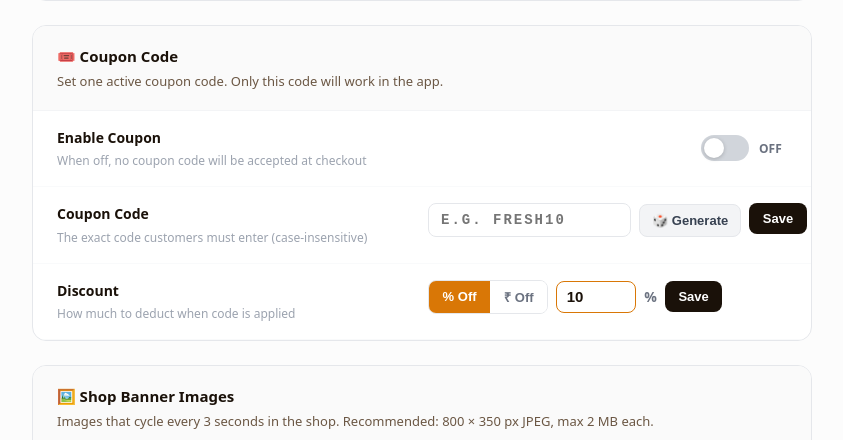
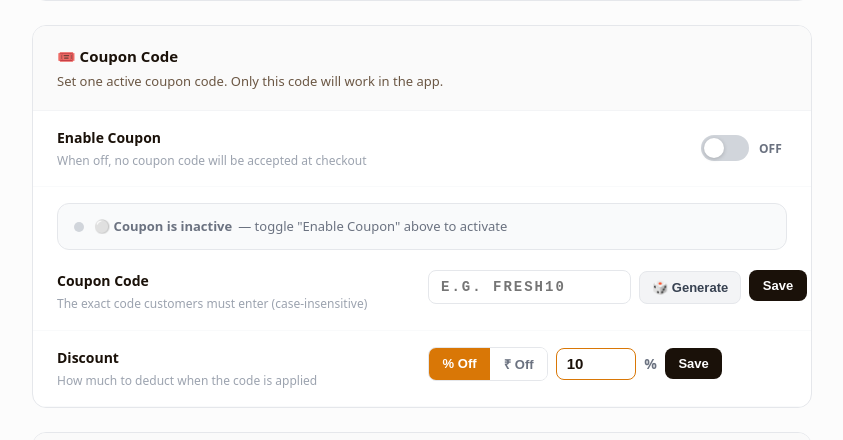
Before and after one commit to ironoutchaos-bot/chicken-shack, a Next.js app: page /admin/settings in a window 1280 px wide. Shown: the part 1027-1467 px from the top of the page, without its empty margins (218-1061 px from the left). Built offline with nearby package versions, Linux system fonts and the light colour scheme; no server answers; the database is empty.

Commit message:
Fix coupon apply (fresh fetch on click) + add live status indicator in admin

```diff
--- a/app/admin/settings/page.tsx
+++ b/app/admin/settings/page.tsx
@@ -203,6 +203,7 @@ export default function AdminSettingsPage() {
             code={settings.coupon_code}
             discountType={settings.coupon_discount_type}
             discountValue={settings.coupon_discount_value}
+            couponEnabled={settings.coupon_enabled}
             savingCode={saving === 'coupon_code'}
             savedCode={saved === 'coupon_code'}
             savingType={saving === 'coupon_discount_type'}
@@ -362,11 +363,11 @@ function TextRow({ label, description, placeholder, value, saving, saved, onSave
   )
 }
 
-function CouponRow({ code, discountType, discountValue,
+function CouponRow({ code, discountType, discountValue, couponEnabled,
   savingCode, savedCode, savingType, savedType, savingValue, savedValue,
   onSaveCode, onSaveType, onSaveValue,
 }: {
-  code: string; discountType: 'percent' | 'fixed'; discountValue: number
+  code: string; discountType: 'percent' | 'fixed'; discountValue: number; couponEnabled: boolean
   savingCode: boolean; savedCode: boolean
   savingType: boolean; savedType: boolean
   savingValue: boolean; savedValue: boolean
@@ -377,20 +378,75 @@ function CouponRow({ code, discountType, discountValue,
   const [draftCode,  setDraftCode]  = useState(code)
   const [draftType,  setDraftType]  = useState(discountType)
   const [draftValue, setDraftValue] = useState(discountValue)
-  useEffect(() => { setDraftCode(code) },          [code])
-  useEffect(() => { setDraftType(discountType) },  [discountType])
+  useEffect(() => { setDraftCode(code) },           [code])
+  useEffect(() => { setDraftType(discountType) },   [discountType])
   useEffect(() => { setDraftValue(discountValue) }, [discountValue])
 
   function generate() {
     const chars = 'ABCDEFGHJKLMNPQRSTUVWXYZ23456789'
-    const code = Array.from({ length: 8 }, () => chars[Math.floor(Math.random() * chars.length)]).join('')
-    setDraftCode(code)
+    const newCode = Array.from({ length: 8 }, () => chars[Math.floor(Math.random() * chars.length)]).join('')
+    setDraftCode(newCode)
   }
+
+  const isLive = couponEnabled && !!code
 
   return (
     <div style={{ display: 'flex', flexDirection: 'column', gap: 0 }}>
+
+      {/* ── Live status indicator ── */}
+      <div style={{
+        margin: '1rem 1.5rem 0',
+        padding: '0.75rem 1rem',
+        borderRadius: 12,
+        display: 'flex',
+        alignItems: 'center',
+        gap: 10,
+        background: isLive ? '#f0fdf4' : '#f9fafb',
+        border: `1.5px solid ${isLive ? '#86efac' : '#e5e7eb'}`,
+      }}>
+        {/* Pulse dot */}
+        <div style={{ position: 'relative', width: 10, height: 10, flexShrink: 0 }}>
+          <div style={{
+            width: 10, height: 10, borderRadius: '50%',
+            background: isLive ? '#22c55e' : '#d1d5db',
+          }} />
+          {isLive && (
+            <div style={{
+              position: 'absolute', inset: -3,
+              borderRadius: '50%',
+              background: 'rgba(34,197,94,0.25)',
+              animation: 'ping 1.5s cubic-bezier(0,0,0.2,1) infinite',
+            }} />
+          )}
+        </div>
+        <div style={{ flex: 1 }}>
+          {isLive ? (
+            <p style={{ margin: 0, fontSize: '0.8125rem', fontWeight: 700, color: '#15803d' }}>
+              🟢 Coupon is LIVE
+              <span style={{
+                marginLeft: 8, fontFamily: 'monospace', letterSpacing: 1,
+                background: '#dcfce7', padding: '1px 8px', borderRadius: 6,
+                fontSize: '0.8rem', color: '#166534',
+              }}>{code}</span>
+              <span style={{ marginLeft: 6, fontWeight: 400, color: '#16a34a' }}>
+                · {discountType === 'percent' ? `${discountValue}% off` : `₹${discountValue} off`}
+              </span>
+            </p>
+          ) : (
+            <p style={{ margin: 0, fontSize: '0.8125rem', fontWeight: 600, color: '#6b7280' }}>
+              ⚪ Coupon is inactive
+              {!couponEnabled && <span style={{ marginLeft: 6, fontWeight: 400 }}>— toggle "Enable Coupon" above to activate</span>}
+              {couponEnabled && !code && <span style={{ marginLeft: 6, fontWeight: 400 }}>— set and save a coupon code below</span>}
+            </p>
+          )}
+        </div>
+      </div>
+
+      {/* Ping keyframe injected once */}
+      <style>{`@keyframes ping { 75%,100% { transform: scale(1.8); opacity: 0; } }`}</style>
+
       {/* Code row */}
-      <div style={{ ...S.row, alignItems: 'flex-start', flexWrap: 'wrap', gap: 12 }}>
+      <div style={{ ...S.row, alignItems: 'flex-start', flexWrap: 'wrap', gap: 12, marginTop: 4 }}>
         <div style={{ flex: 1, minWidth: 200 }}>
           <p style={S.rowLabel}>Coupon Code</p>
           <p style={S.rowDesc}>The exact code customers must enter (case-insensitive)</p>
@@ -410,7 +466,6 @@ function CouponRow({ code, discountType, discountValue,
               padding: '0.5rem 0.75rem', fontSize: '0.8125rem', fontWeight: 600,
               cursor: 'pointer', color: '#374151', whiteSpace: 'nowrap' as const,
             }}
-            title="Generate random code"
           >
             🎲 Generate
           </button>
@@ -428,10 +483,9 @@ function CouponRow({ code, discountType, discountValue,
       <div style={{ ...S.row, alignItems: 'flex-start', flexWrap: 'wrap', gap: 12 }}>
         <div style={{ flex: 1, minWidth: 200 }}>
           <p style={S.rowLabel}>Discount</p>
-          <p style={S.rowDesc}>How much to deduct when code is applied</p>
+          <p style={S.rowDesc}>How much to deduct when the code is applied</p>
         </div>
         <div style={{ display: 'flex', gap: 8, flex: 1, minWidth: 240, alignItems: 'center' }}>
-          {/* Type toggle */}
           <div style={{ display: 'flex', border: '1.5px solid #e5e7eb', borderRadius: 8, overflow: 'hidden' }}>
             {(['percent', 'fixed'] as const).map(t => (
               <button
@@ -468,15 +522,15 @@ function CouponRow({ code, discountType, discountValue,
         </div>
       </div>
 
-      {/* Preview */}
+      {/* Preview banner */}
       {draftCode && (
         <div style={{
-          margin: '0 1.5rem 1rem', padding: '0.75rem 1rem',
+          margin: '0 1.5rem 1rem', padding: '0.6rem 1rem',
           background: '#fffbeb', border: '1px solid #fde68a', borderRadius: 10,
           fontSize: '0.8125rem', color: '#78350f',
           display: 'flex', alignItems: 'center', gap: 8,
         }}>
-          <span style={{ fontSize: 16 }}>🎟️</span>
+          <span>🎟️</span>
           <span>
             Code <strong style={{ fontFamily: 'monospace', letterSpacing: 1 }}>{draftCode}</strong> gives{' '}
             <strong>{draftType === 'percent' ? `${draftValue}% off` : `₹${draftValue} off`}</strong> the order total.
--- a/app/order/components/CartSheet.tsx
+++ b/app/order/components/CartSheet.tsx
@@ -121,17 +121,40 @@ export default function CartSheet({
     setAddressOpen(true)
   }
 
-  function applyCoupon() {
+  const [couponChecking, setCouponChecking] = useState(false)
+
+  async function applyCoupon() {
     setCouponError('')
-    const s = couponSettingsRef.current
     const entered = couponInput.trim().toUpperCase()
     if (!entered) { setCouponError('Please enter a coupon code'); return }
-    if (!s || !s.enabled || !s.code) { setCouponError('No active coupon available'); return }
-    if (entered !== s.code) { setCouponError('Invalid coupon code'); return }
-    const amt = s.type === 'percent'
-      ? Math.round((subtotal * s.value) / 100)
+
+    // Always fetch fresh from server so we never use stale/null ref
+    setCouponChecking(true)
+    let s = couponSettingsRef.current
+    try {
+      const d = await fetch('/api/settings').then(r => r.json())
+      s = {
+        code:    String(d.coupon_code ?? '').trim().toUpperCase(),
+        type:    String(d.coupon_discount_type ?? 'percent'),
+        value:   Number(d.coupon_discount_value ?? 0),
+        enabled: d.coupon_enabled === true || d.coupon_enabled === 'true',
+      }
+      couponSettingsRef.current = s
+    } catch {
+      setCouponError('Could not verify coupon. Please try again.')
+      setCouponChecking(false)
+      return
+    }
+    setCouponChecking(false)
+
+    if (!s.enabled || !s.code) { setCouponError('No active coupon right now'); return }
+    if (entered !== s.code)    { setCouponError('Invalid coupon code'); return }
+
+    const base = subtotal + deliveryFee
+    const amt  = s.type === 'percent'
+      ? Math.round((base * s.value) / 100)
       : s.value
-    setCouponDiscount(Math.min(amt, subtotal + deliveryFee))
+    setCouponDiscount(Math.min(amt, base))
     setCouponLabel(s.type === 'percent' ? `${s.value}% off` : `₹${s.value} off`)
     setCouponApplied(true)
   }
@@ -446,10 +469,11 @@ export default function CartSheet({
                       />
                       <button
                         onClick={applyCoupon}
-                        className="px-4 py-3 rounded-2xl text-sm font-bold transition-all active:scale-95"
-                        style={{ background: '#1C1917', color: '#fff' }}
+                        disabled={couponChecking}
+                        className="px-4 py-3 rounded-2xl text-sm font-bold transition-all active:scale-95 disabled:opacity-60"
+                        style={{ background: '#1C1917', color: '#fff', whiteSpace: 'nowrap' }}
                       >
-                        Apply
+                        {couponChecking ? <Loader2 size={15} className="animate-spin" /> : 'Apply'}
                       </button>
                     </div>
                   )}
```
